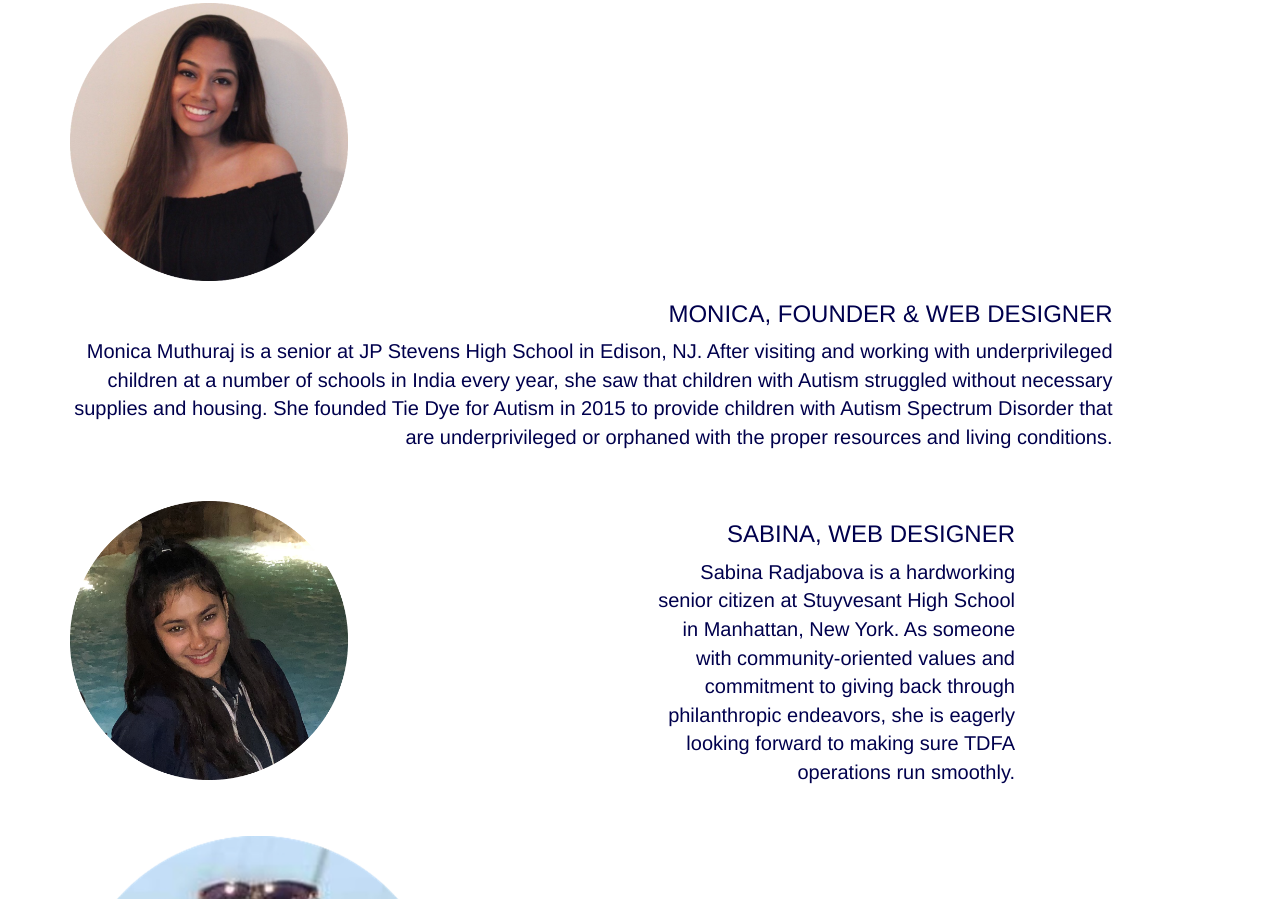
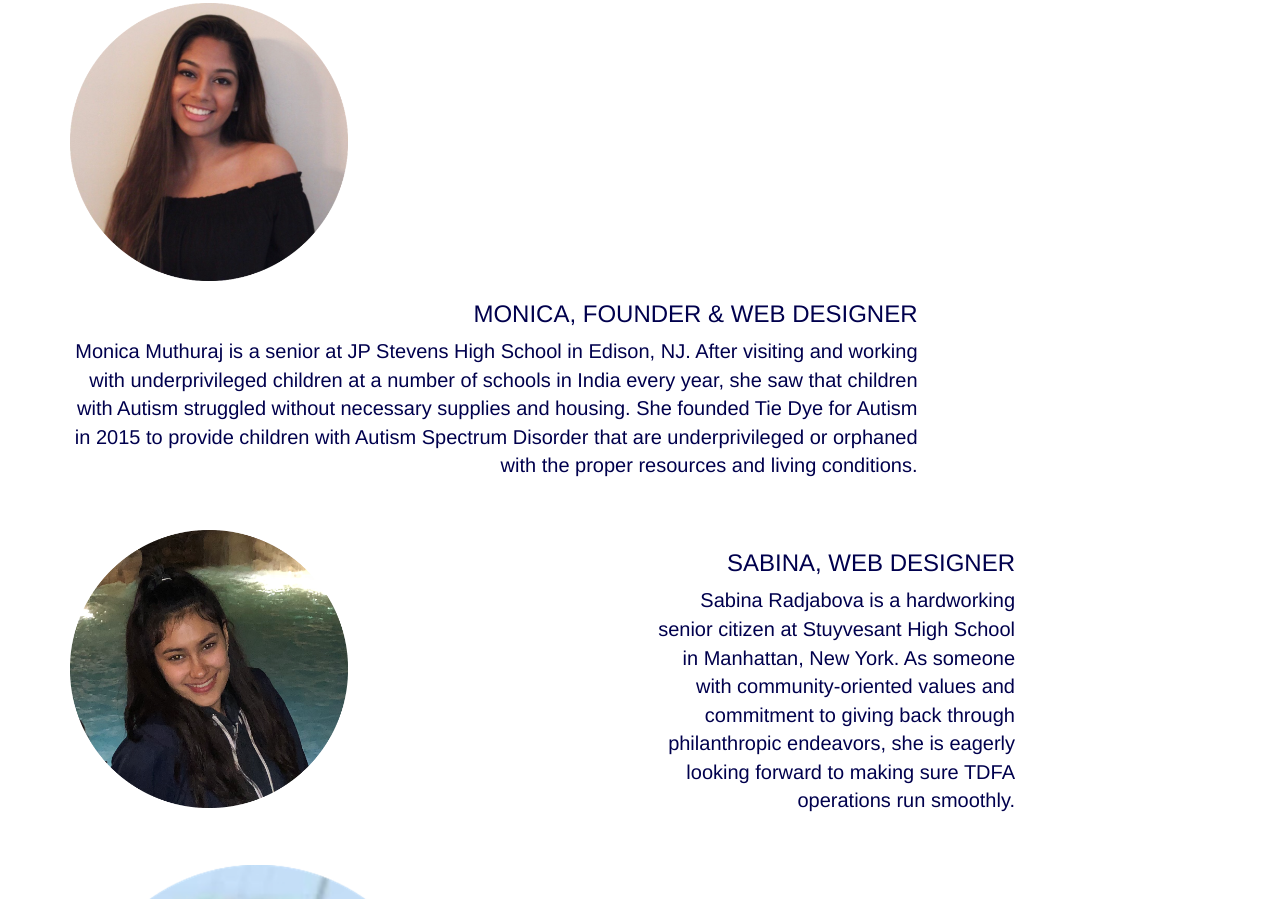
Before and after one commit to typicalmonica/tdfa-draft, a website with bundled scripts: page index.html in a window 1280 px wide. Shown: the part 1901-2800 px from the top of the page. Built offline with nearby package versions, Linux system fonts and the light colour scheme; a script that the page names is missing.

Commit message:
Update index.html

```diff
--- a/index.html
+++ b/index.html
@@ -189,7 +189,7 @@
 			<div class ="col-lg-6 text-left">
                     		<img class ="resize" src="monica.png" />
 			</div>
-			<div class="col-lg-11 text-right">
+			<div class="col-lg-9 text-right">
 				<h3>Monica, Founder & Web Designer</h3>
 				<p>Monica Muthuraj is a senior at JP Stevens High School in Edison, NJ. After visiting and working with underprivileged children at a number of schools in India every year, she saw that children with Autism struggled without necessary supplies and housing. She founded Tie Dye for Autism in 2015 to provide children with Autism Spectrum Disorder that are underprivileged or orphaned with the proper resources and living conditions.</p>
 				<br><br>
```
